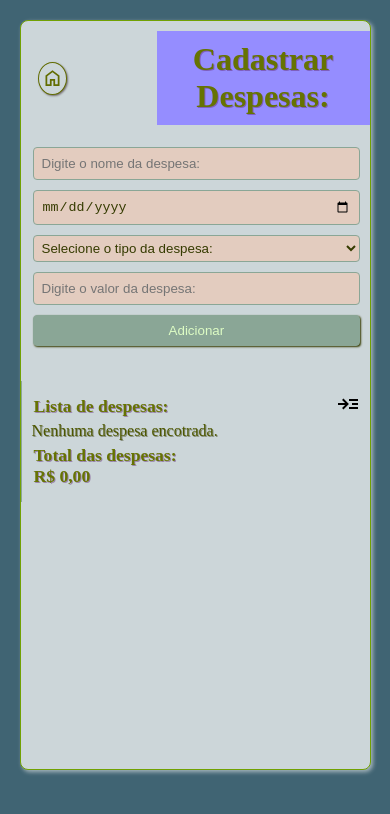
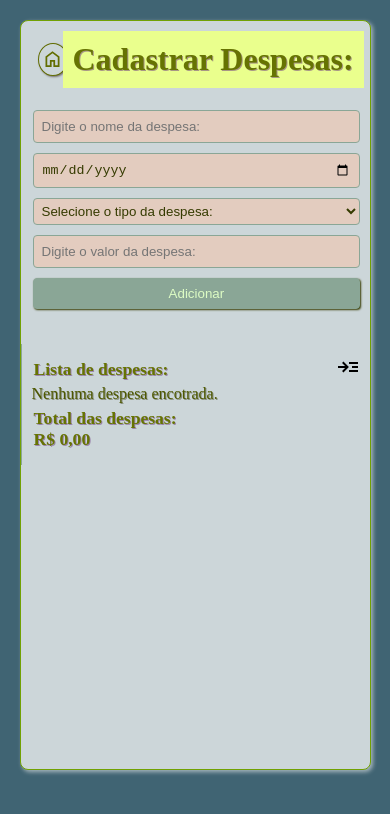
Before and after one commit to BrunaBeatriiz/Controle-de-Gastos, a React (Vite) app: page /Despesas in a window 390 px wide. Shown: the top 814 px of the page. Built offline with nearby package versions, Linux system fonts and the light colour scheme.

Commit message:
teste tela mobile

```diff
--- a/src/estilos/despesas.css
+++ b/src/estilos/despesas.css
@@ -3,8 +3,8 @@ main{
 }
 
 .marginTitulo{
-    margin-left: 35px;
-    background-color: #958dff;
+    margin-left: -60px;
+    background-color: #eaff8d;
 }
 
 
```
